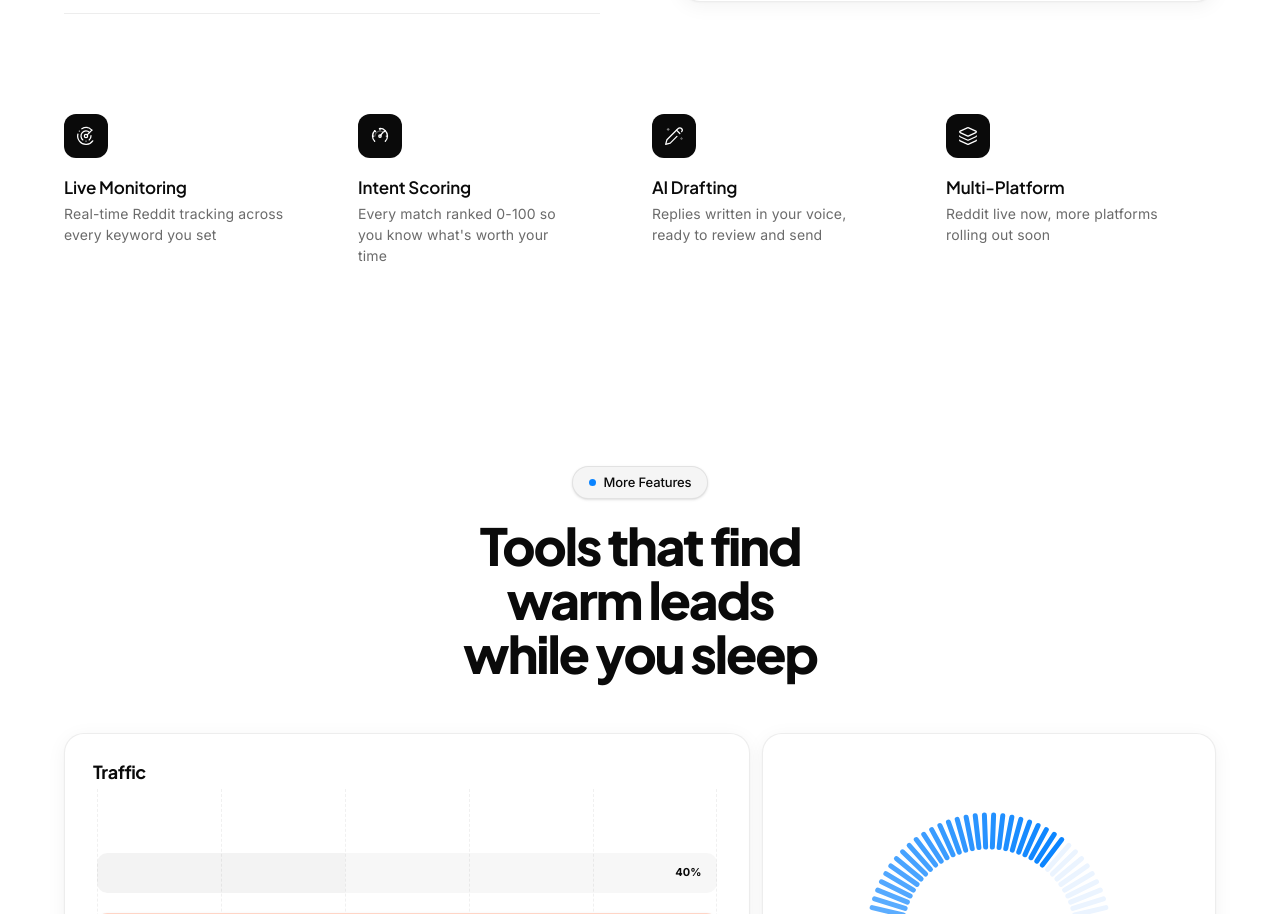
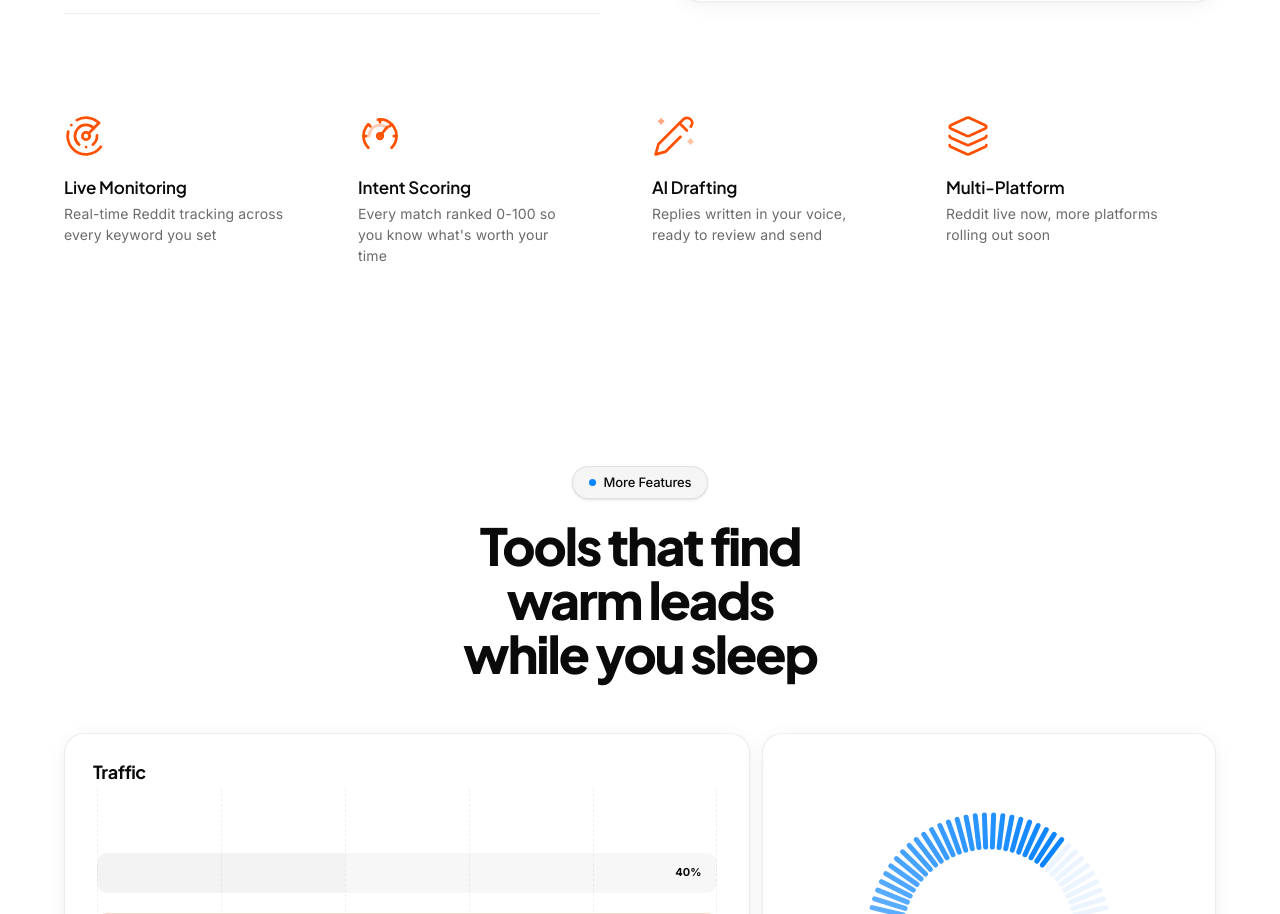
Before and after one commit to abhishekreal7/buyerwatch, a Next.js app: page / in a window 1280 px wide. Shown: the part 1398-2312 px from the top of the page. Built offline with nearby package versions, Linux system fonts and the light colour scheme.

Commit message:
Resize standalone feature grid icons to 44px (large)

```diff
--- a/src/app/page.tsx
+++ b/src/app/page.tsx
@@ -784,26 +784,17 @@ export default function LandingPage() {
                 },
               ].map(({ id, title, body }, i) => (
                 <motion.div key={i} variants={fadeUp} whileHover={{ y: -4 }} transition={springs.snappy} className="flex flex-col">
-                  <div style={{
-                    width: '44px',
-                    height: '44px',
-                    background: '#0A0A0A',
-                    borderRadius: '12px',
-                    display: 'flex',
-                    alignItems: 'center',
-                    justifyContent: 'center',
-                    marginBottom: '20px'
-                  }}>
+                  <div className="mb-5 text-[#FF5101]">
                     {id === 'radar' && (
                       <Radar
                         className="animate-crawl-cashflow"
-                        size={20}
+                        size={44}
                         strokeWidth={1.5}
-                        color="#FFFFFF"
+                        color="currentColor"
                       />
                     )}
                     {id === 'gauge' && (
-                      <svg className="animate-crawl-gauge" width="20" height="20" viewBox="0 0 24 24" fill="none" stroke="#FFFFFF" strokeWidth="1.5" strokeLinecap="round" strokeLinejoin="round">
+                      <svg className="animate-crawl-gauge" width="44" height="44" viewBox="0 0 24 24" fill="none" stroke="currentColor" strokeWidth="1.5" strokeLinecap="round" strokeLinejoin="round">
                         <path d="M5.64 18.36A9 9 0 1 1 18.36 18.36" />
                         <path d="M6 12a6 6 0 0 1 12 0" strokeOpacity="0.3" />
                         <path d="M12 3v1.5M3 12h1.5M21 12h-1.5M5.64 5.64l1.06 1.06M18.36 5.64l-1.06 1.06" />
@@ -812,7 +803,7 @@ export default function LandingPage() {
                       </svg>
                     )}
                     {id === 'pen' && (
-                      <svg className="animate-crawl-pen" width="20" height="20" viewBox="0 0 24 24" fill="none" stroke="#FFFFFF" strokeWidth="1.5" strokeLinecap="round" strokeLinejoin="round">
+                      <svg className="animate-crawl-pen" width="44" height="44" viewBox="0 0 24 24" fill="none" stroke="currentColor" strokeWidth="1.5" strokeLinecap="round" strokeLinejoin="round">
                         <path d="M17 3a2.83 2.83 0 1 1 4 4L7.5 20.5 2 22l1.5-5.5Z" />
                         <path d="M15 5l4 4" />
                         <path d="M5 3v2M4 4h2" strokeOpacity="0.5" />
@@ -820,13 +811,13 @@ export default function LandingPage() {
                       </svg>
                     )}
                     {id === 'layers' && (
-  <Layers
-    className="animate-crawl-sync"
-    size={20}
-    strokeWidth={1.5}
-    color="#FFFFFF"
-  />
-)}
+                      <Layers
+                        className="animate-crawl-sync"
+                        size={44}
+                        strokeWidth={1.5}
+                        color="currentColor"
+                      />
+                    )}
                   </div>
                   <h4 style={{
                     fontFamily: 'var(--font-jakarta), var(--font-inter), sans-serif',
```
